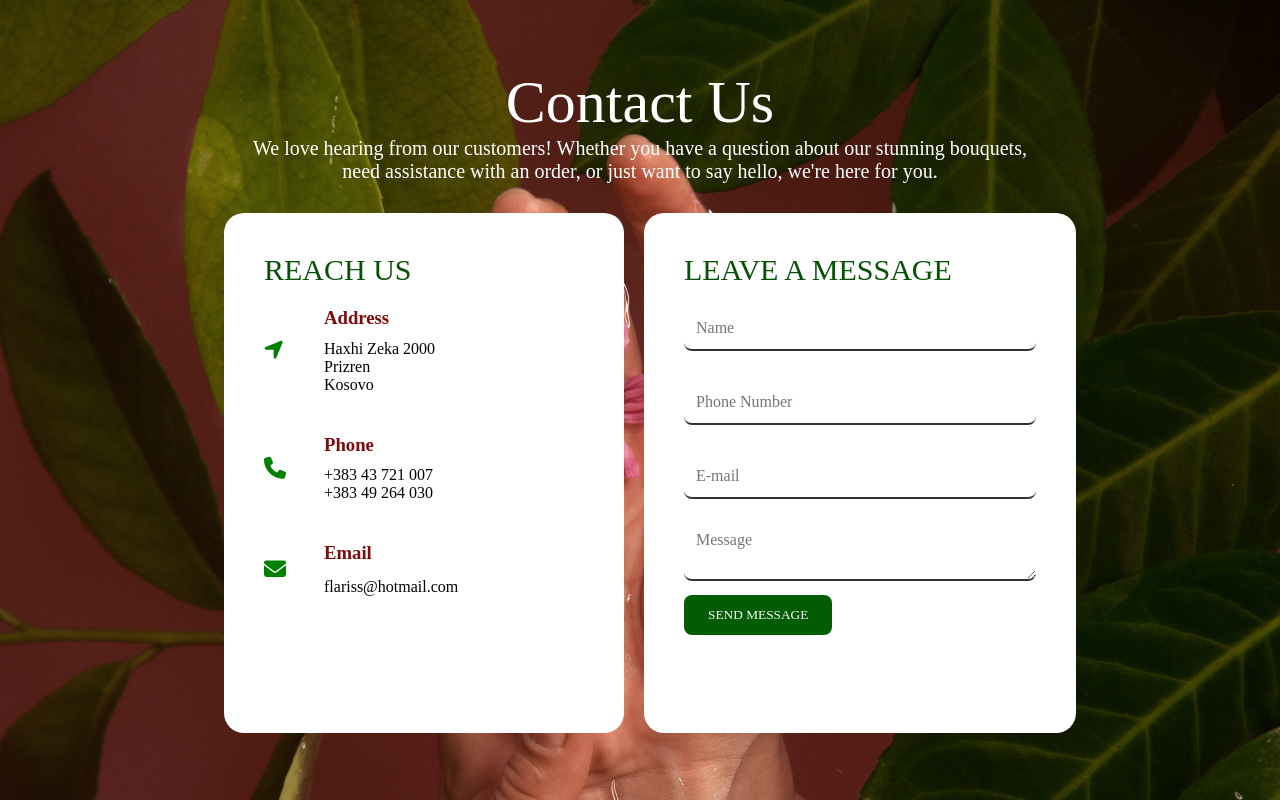
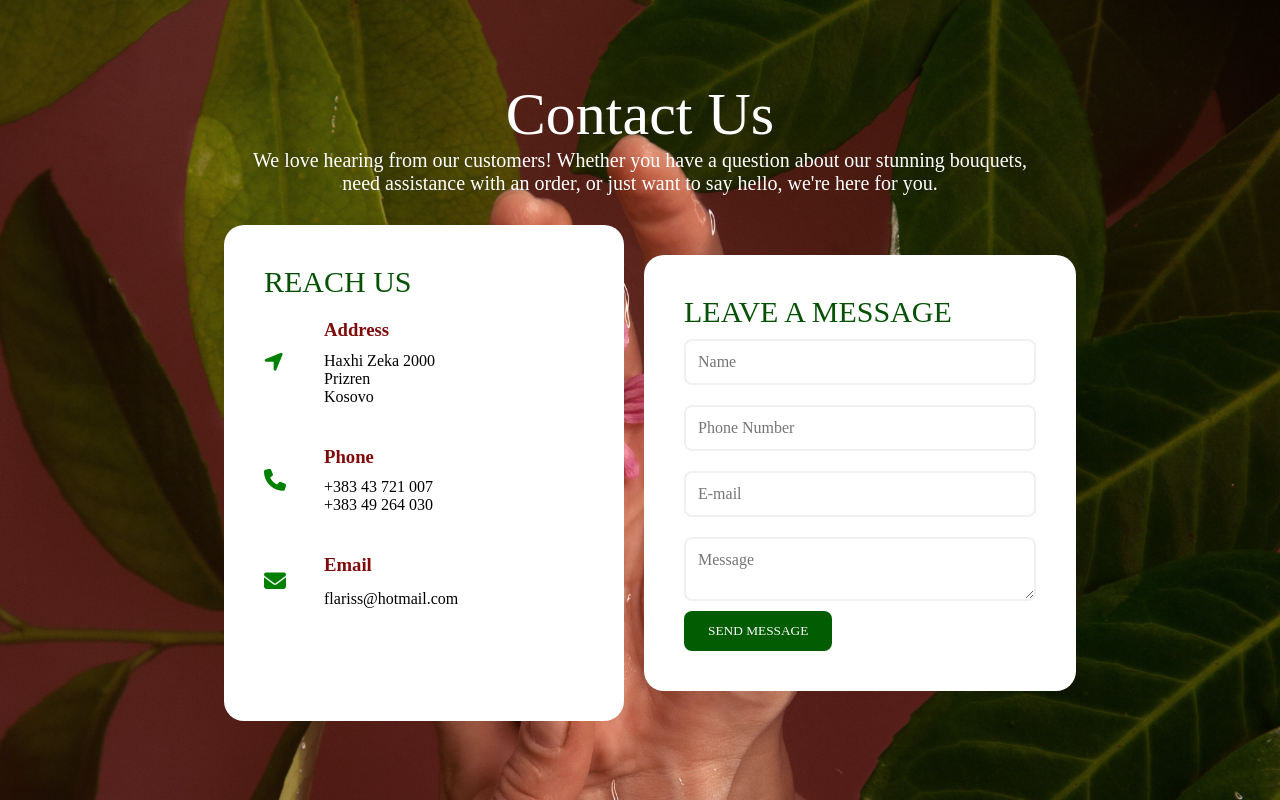
Before and after one commit to BlertaXheladini/Flower-Store, a PHP site: page /contact.html in a window 1280 px wide. Run offline with PHP 8.4, Linux system fonts and the light colour scheme.

Commit message:
css changes

```diff
--- a/contact.css
+++ b/contact.css
@@ -38,7 +38,7 @@
     display: flex;
     justify-content: center;
     align-items: center;
-    margin-top: 30px ;
+    margin-top: 30px;
 }
 
 .container .contactInfo{
@@ -48,7 +48,7 @@
     margin-left: 20px;
     border: none;
     border-radius: 20px;
-    height: 65vh;
+    height: 62vh;
 }
 .container .contactInfo h2{
     font-size: 30px;
@@ -74,7 +74,6 @@
 }
 .container .contactInfo .box .text{
     display: flex;
-
     font-weight: 500;
     font-size: 16px;
     color: black;
@@ -90,7 +89,7 @@
 .contactForm{
     width:40%;
     padding: 40px;
-    height: 65vh;
+    height: fit-content;
     background: white;
     margin-left: 20px;
     border: none;
@@ -106,23 +105,19 @@
 }
 
 .contactForm .input{
-    position: relative;
-    width: 100%;
-    margin-top: 10px;
+    display: flex;
+    flex-direction: column;
 }
 
 .contactForm .input input , textarea{
     width: 100%;
     padding: 12px;
     border-radius: 8px;
-    border: none;
+    border: 2px solid #f0f0f0;
     font-size: 16px;
     margin: 10px 0;
-    border: none;
-    border-bottom: 2px solid #333;
-    outline: none;
-    box-shadow: none;
 }
+
 button{
     display: inline-block;
     padding: 12px 24px;
@@ -134,3 +129,22 @@ button{
     width: fit-content;
     height: 40px;
 }
+
+.input input:focus{
+    outline: 0;
+}
+
+.input.success input
+{
+    border-color: green;
+}
+
+.input.error input,
+.input.error textarea{
+    border-color: red;
+}
+
+.input.error{
+    color: red;
+    font-size: 15px;
+}
--- a/contact.html
+++ b/contact.html
@@ -56,7 +56,7 @@
                         <div class="input">
                             <input type="text" id="email" placeholder="E-mail">
                             <div class="error"></div>
-                        <div class="inputi">
+                        <div class="input">
                             <textarea name="Message" id="message" placeholder="Message"></textarea>
                             <div class="error"></div>
                         </div>
--- a/home.css
+++ b/home.css
@@ -85,7 +85,7 @@ button {
     font-weight: normal;
     padding: 12px;
     background: transparent;
-    border-width: 5%;
+    border: 2px solid #f0f0f0;
     border-color: #fff;
     border-radius: 20px;
     margin-top: 50px;
@@ -108,7 +108,7 @@ button {
     font-weight: normal;
     padding: 12px;
     background: transparent;
-    border-width: 5%;
+    border: 2px solid #f0f0f0;
     border-color: #fff;
     border-radius: 20px;
     margin-top: 50px;
--- a/signup.html
+++ b/signup.html
@@ -27,7 +27,7 @@
                 <div class="error"></div>
             </div>
             <div class="terms">
-                <p>I agree to the <a href="#">terms & conditions</a></p>
+                <label><input type="checkbox"><a href="#"> I agree to the terms & conditions</a></label>
             </div>
             <button type="submit" class="btn">SIGN UP</button>
             <div class="register">
```
Also changed, not shown: signIn.css (+21 -1 lines).
